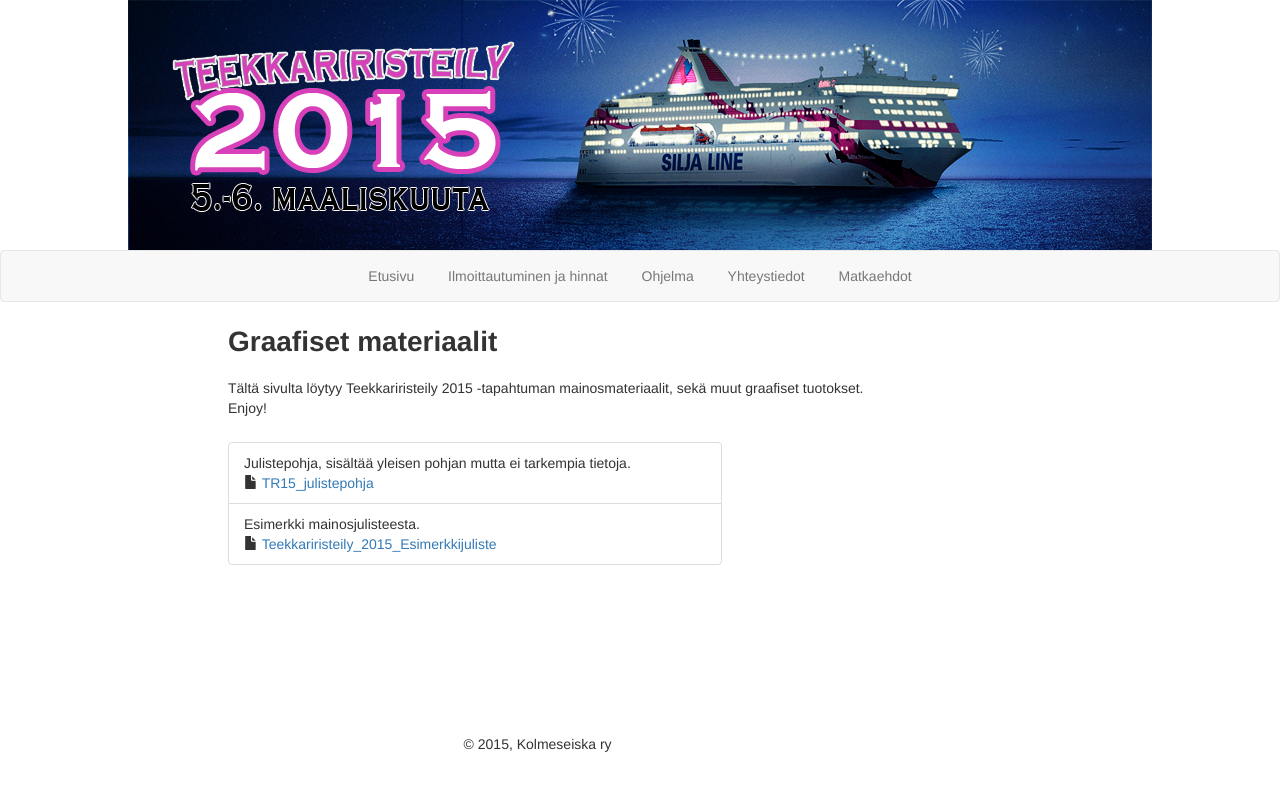
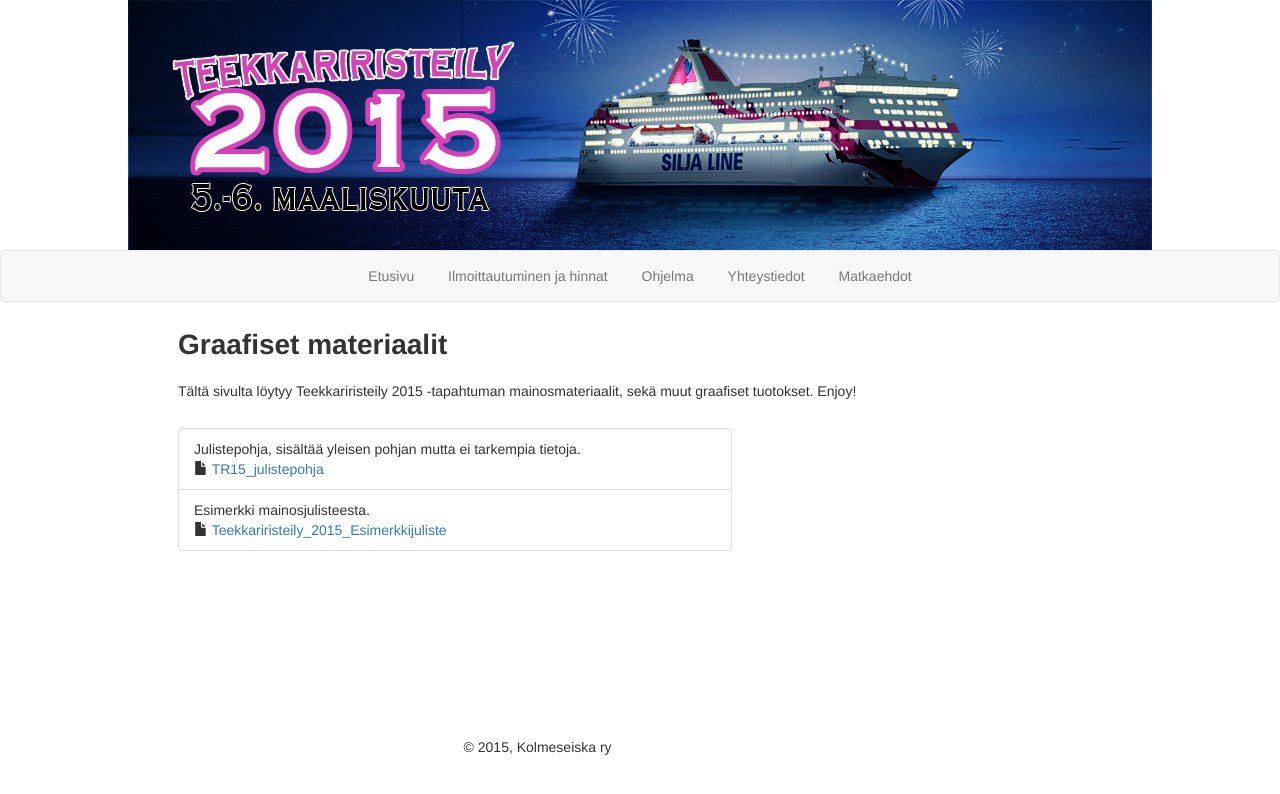
Before and after one commit to kolmeseiska/kolmeseiska.github.io, a Jekyll site: the page built from grafiikat.html, in a window 1280 px wide. Shown: the top 794 px of the page. Built offline with Jekyll 4.4.1, drawn with Linux system fonts in a browser that asks for light colours; nearby versions of some CDN libraries; some web fonts are replaced.

Commit message:
Update style.css

```diff
--- a/css/style.css
+++ b/css/style.css
@@ -5,8 +5,8 @@
   max-width: 1024px;
   margin: 0 auto;
   min-height: 400px;
-  padding-left: 100px;
-  padding-right: 100px;
+  padding-left: 50px;
+  padding-right: 50px;
 }
 
 article {
```
